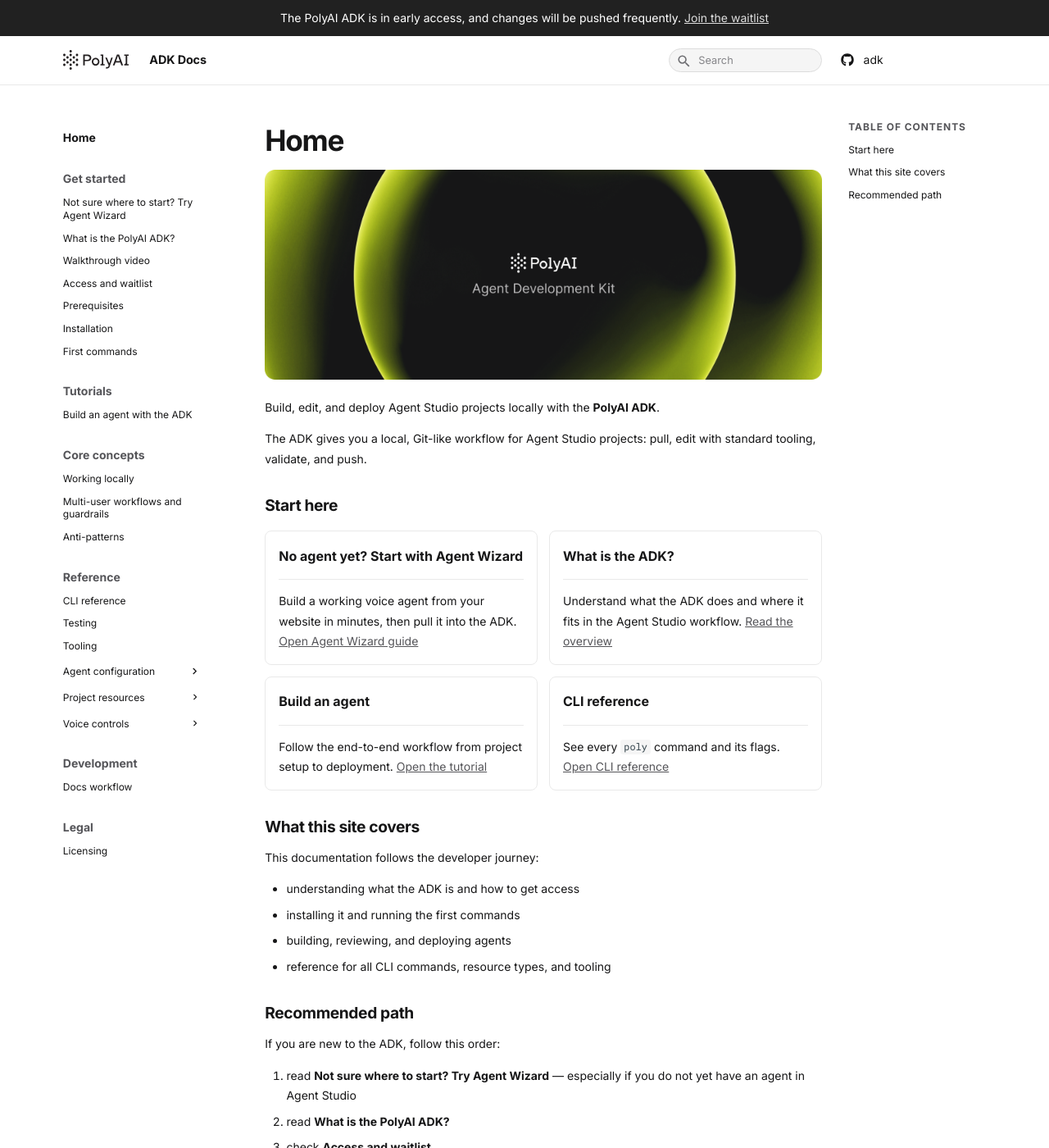
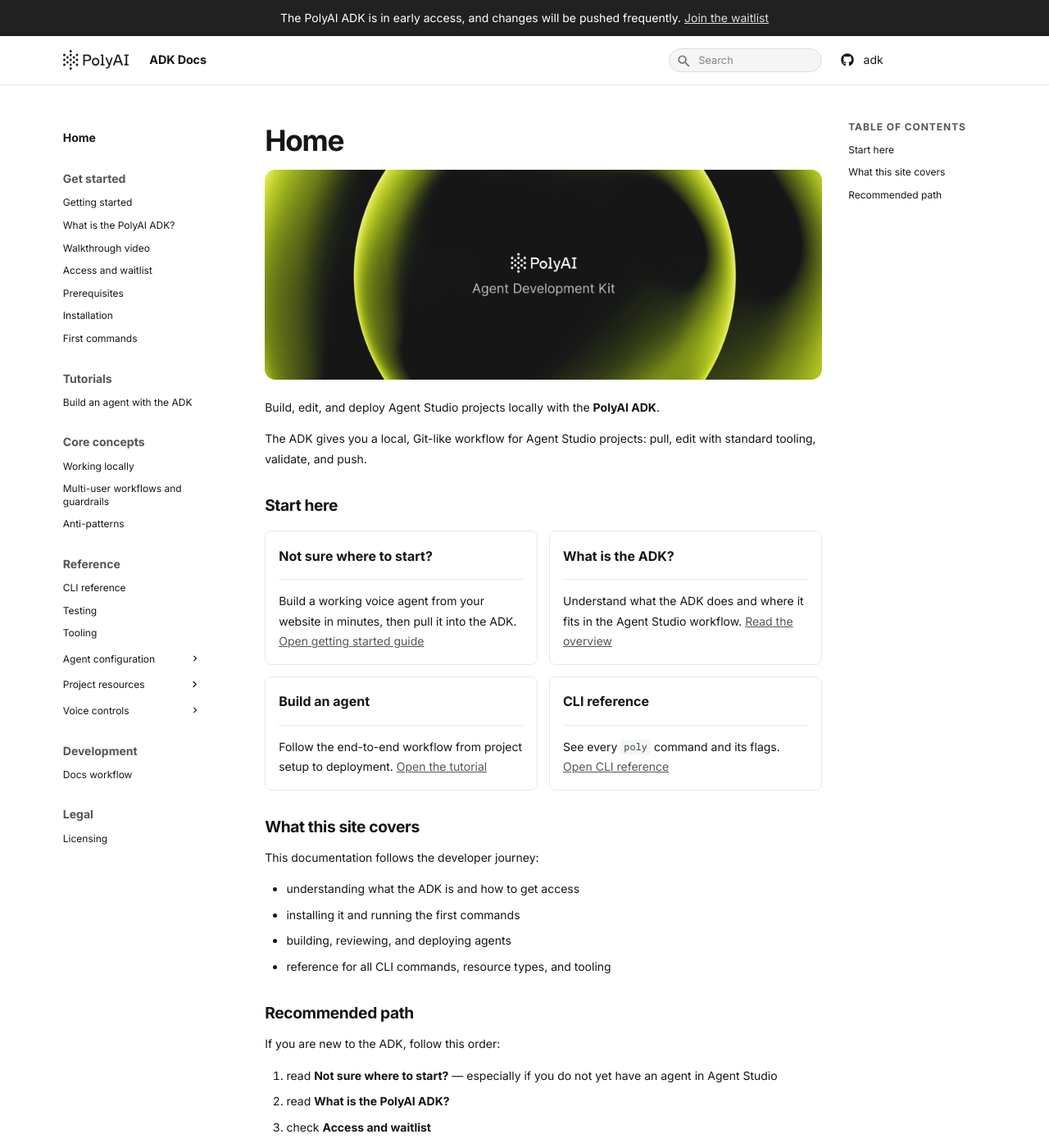
Before and after one commit to polyai/adk, an MkDocs documentation site: the page built from docs/docs/index.md, in a window 1280 px wide and 1400 px high. Shown: the whole window at 82% size. Built offline with MkDocs 1.6.1 and Material for MkDocs 9.7.7, drawn with Linux system fonts in a browser that asks for light colours.

Commit message:
docs: rename agent-wizard page to get-started and remove all wizard references
Co-Authored-By: Claude Sonnet 4.6 <noreply@anthropic.com>

```diff
--- a/docs/docs/index.md
+++ b/docs/docs/index.md
@@ -13,12 +13,12 @@ The ADK gives you a local, Git-like workflow for Agent Studio projects: pull, ed
 
 <div class="grid cards" markdown>
 
--   **No agent yet? Start with Agent Wizard**
+-   **Not sure where to start?**
 
     ---
 
     Build a working voice agent from your website in minutes, then pull it into the ADK.
-    [Open Agent Wizard guide](get-started/agent-wizard.md)
+    [Open getting started guide](get-started/get-started.md)
 
 -   **What is the ADK?**
 
@@ -56,7 +56,7 @@ This documentation follows the developer journey:
 
 If you are new to the ADK, follow this order:
 
-1. read **Not sure where to start? Try Agent Wizard** — especially if you do not yet have an agent in Agent Studio
+1. read **Not sure where to start?** — especially if you do not yet have an agent in Agent Studio
 2. read **What is the PolyAI ADK?**
 3. check **Access and waitlist**
 4. complete **Prerequisites**
--- a/docs/mkdocs.yml
+++ b/docs/mkdocs.yml
@@ -88,7 +88,7 @@ nav:
   - Home: index.md
 
   - Get started:
-      - Not sure where to start? Try Agent Wizard: get-started/agent-wizard.md
+      - Getting started: get-started/get-started.md
       - What is the PolyAI ADK?: get-started/what-is-the-adk.md
       - Walkthrough video: get-started/walkthrough-video.md
       - Access and waitlist: get-started/access-and-waitlist.md
```
Also changed, not shown: docs/docs/get-started/get-started.md (renamed from docs/docs/get-started/agent-wizard.md, +1 -1 lines), docs/docs/get-started/what-is-the-adk.md (+2 -2 lines).
